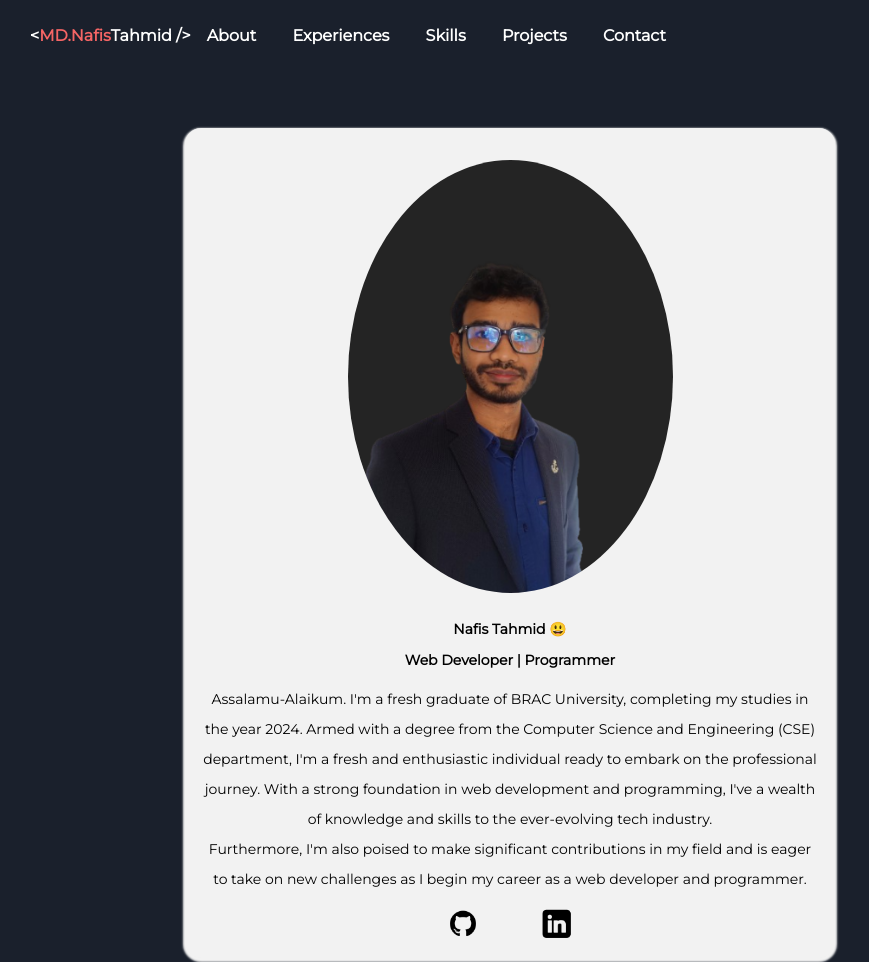
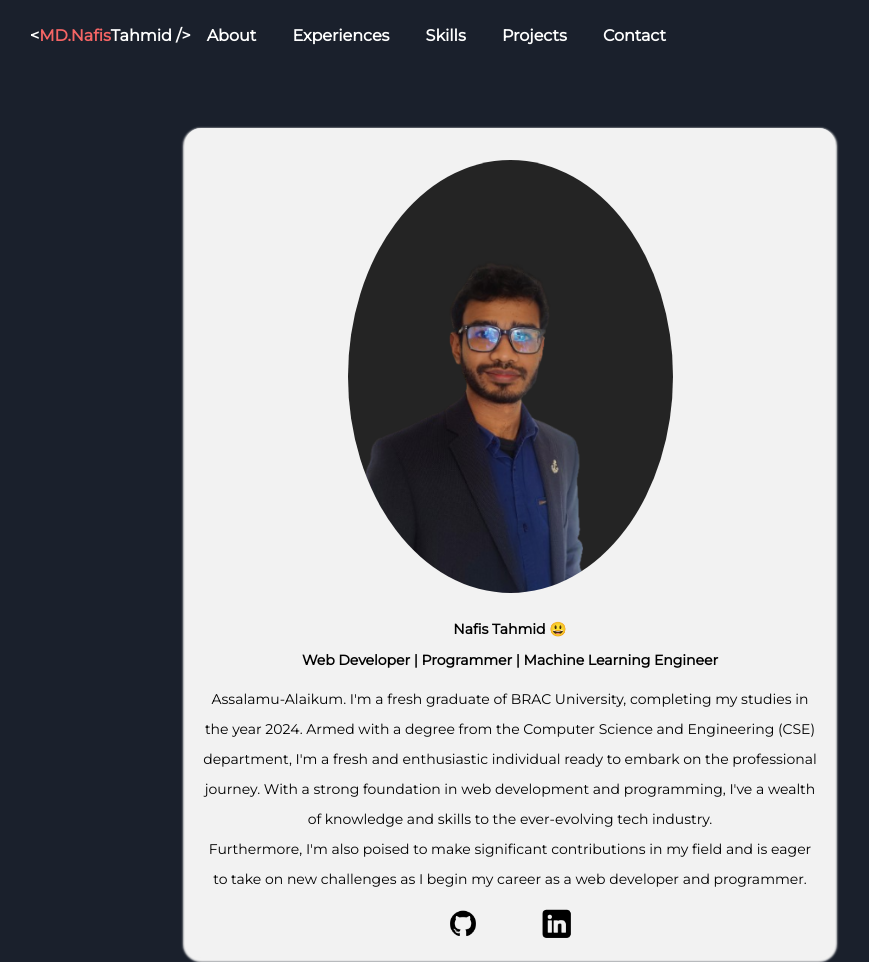
Before and after one commit to NafisTahmid/Portfolio-Updated, a plain HTML site: page index.html in a window 1280 px wide. Shown: the top 962 px of the page, without its empty margins (130-999 px from the left). Drawn offline with Linux system fonts and the light colour scheme.

Commit message:
Second Commit

```diff
--- a/index.html
+++ b/index.html
@@ -46,7 +46,7 @@
             <div class="about-container">
                 <img src="Images/dp.png" class="hero-image"alt="MD.Nafis-Tahmid">
                 <h1 class="title">Nafis Tahmid <a href="">😃</a></h1>
-                <h2 class="details">Web Developer | Programmer</h2>
+                <h2 class="details">Web Developer | Programmer | Machine Learning Engineer</h2>
                 <p class="description">Assalamu-Alaikum. I'm a fresh graduate of BRAC University, completing my studies in the year 2024. Armed with a degree from the Computer Science and Engineering (CSE) department, I'm a fresh and enthusiastic individual ready to embark on the professional journey. With a strong foundation in web development and programming, I've a wealth of knowledge and skills to the ever-evolving tech industry.
                 <br>
                 Furthermore, I'm also poised to make significant contributions in my field and is eager to take on new challenges as I begin my career as a web developer and programmer.</p>
```
